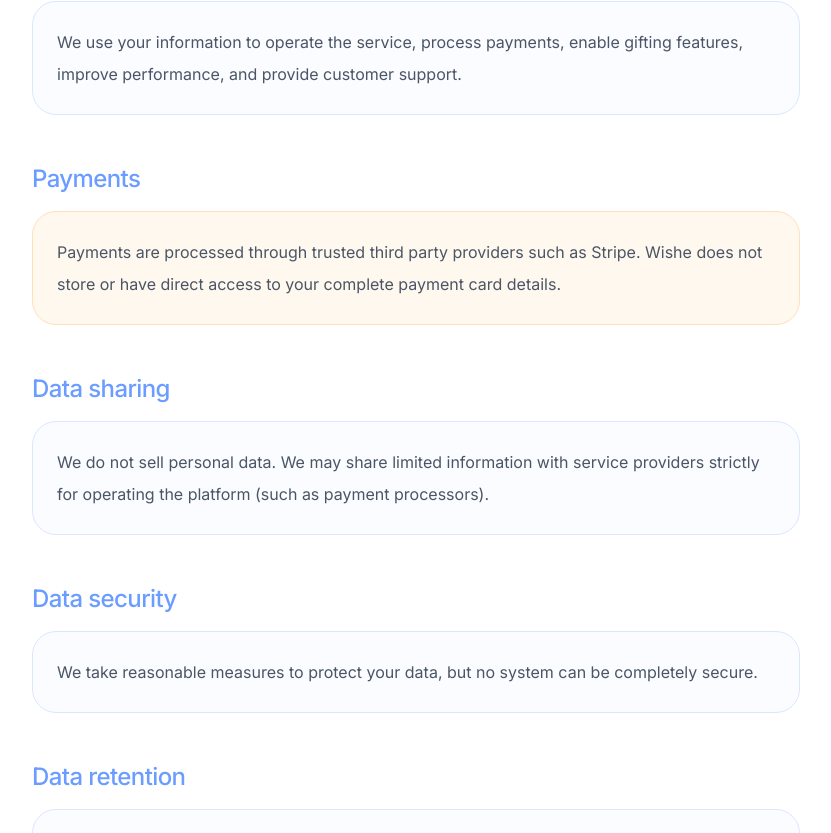
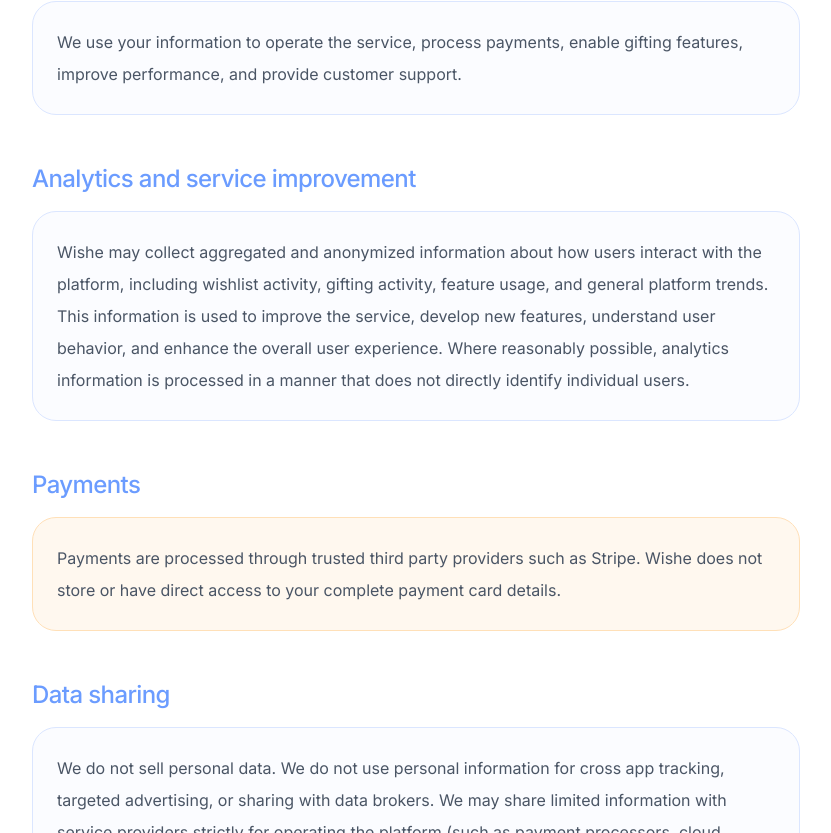
Before and after one commit to makykaky02/wishe-app-web, a Next.js app: page /privacy in a window 1280 px wide. Shown: the part 647-1480 px from the top of the page, without its empty margins (224-1055 px from the left). Built offline with nearby package versions, Linux system fonts and the light colour scheme.

Commit message:
Update privacy policy analytics disclosure

```diff
--- a/app/privacy/page.tsx
+++ b/app/privacy/page.tsx
@@ -37,6 +37,13 @@ export default function PrivacyPolicyPage() {
         </p>
 
         <h2 className="text-2xl font-medium tracking-tight text-[#6b9cff] mt-12 mb-4">
+          Analytics and service improvement
+        </h2>
+        <p className="text-gray-600 leading-8 mb-8 rounded-3xl border border-[#dbe6ff] bg-[#fbfcff] p-6">
+          Wishe may collect aggregated and anonymized information about how users interact with the platform, including wishlist activity, gifting activity, feature usage, and general platform trends. This information is used to improve the service, develop new features, understand user behavior, and enhance the overall user experience. Where reasonably possible, analytics information is processed in a manner that does not directly identify individual users.
+        </p>
+
+        <h2 className="text-2xl font-medium tracking-tight text-[#6b9cff] mt-12 mb-4">
           Payments
         </h2>
         <p className="text-gray-600 leading-8 mb-8 rounded-3xl border border-[#ffe0b8] bg-[#fff8ef] p-6">
@@ -47,7 +54,7 @@ export default function PrivacyPolicyPage() {
           Data sharing
         </h2>
         <p className="text-gray-600 leading-8 mb-8 rounded-3xl border border-[#dbe6ff] bg-[#fbfcff] p-6">
-          We do not sell personal data. We may share limited information with service providers strictly for operating the platform (such as payment processors).
+          We do not sell personal data. We do not use personal information for cross app tracking, targeted advertising, or sharing with data brokers. We may share limited information with service providers strictly for operating the platform (such as payment processors, cloud infrastructure providers, and authentication services).
         </p>
 
         <h2 className="text-2xl font-medium tracking-tight text-[#6b9cff] mt-12 mb-4">
```
